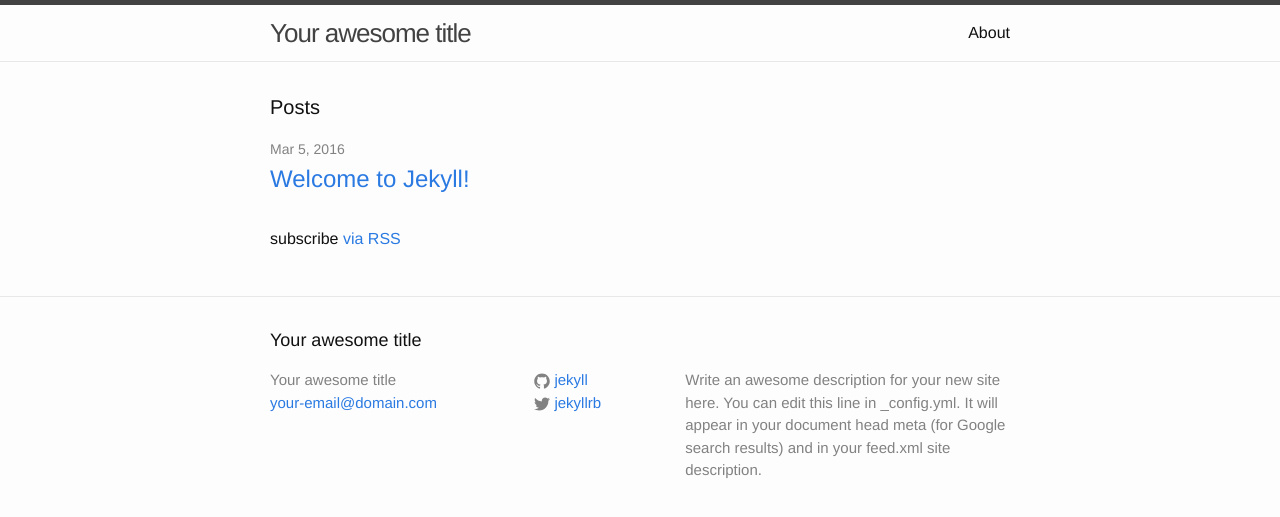
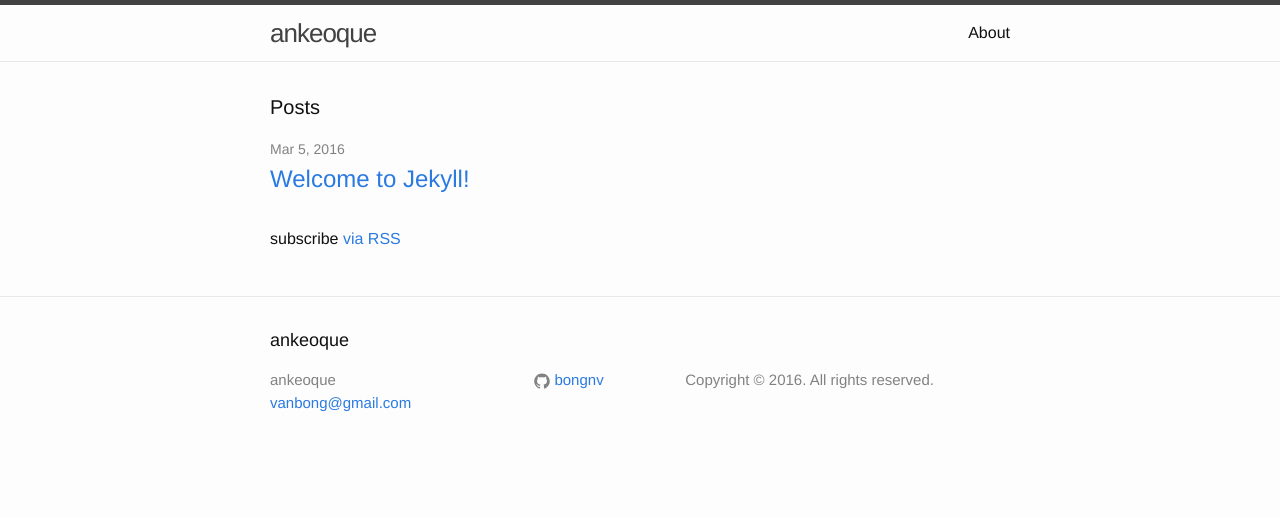
Before and after one commit to ngocthanh2207/simple-jekyll-tmpl, a Jekyll site: the page built from index.html, in a window 1280 px wide. Shown: the top 517 px of the page. Built offline with Jekyll 4.4.1, drawn with Linux system fonts in a browser that asks for light colours.

Commit message:
Updated configuration

```diff
--- a/_config.yml
+++ b/_config.yml
@@ -6,16 +6,14 @@
 # 'jekyll serve'. If you change this file, please restart the server process.
 
 # Site settings
-title: Your awesome title
-email: your-email@domain.com
+title: ankeoque
+email: vanbong@gmail.com
 description: > # this means to ignore newlines until "baseurl:"
-  Write an awesome description for your new site here. You can edit this
-  line in _config.yml. It will appear in your document head meta (for
-  Google search results) and in your feed.xml site description.
+  Copyright © 2016. All rights reserved.
 baseurl: "" # the subpath of your site, e.g. /blog
-url: "http://yourdomain.com" # the base hostname & protocol for your site
-twitter_username: jekyllrb
-github_username:  jekyll
+url: "http://bongnv.github.io" # the base hostname & protocol for your site
+#twitter_username: jekyllrb
+github_username:  bongnv
 
 # Build settings
 markdown: kramdown
```
